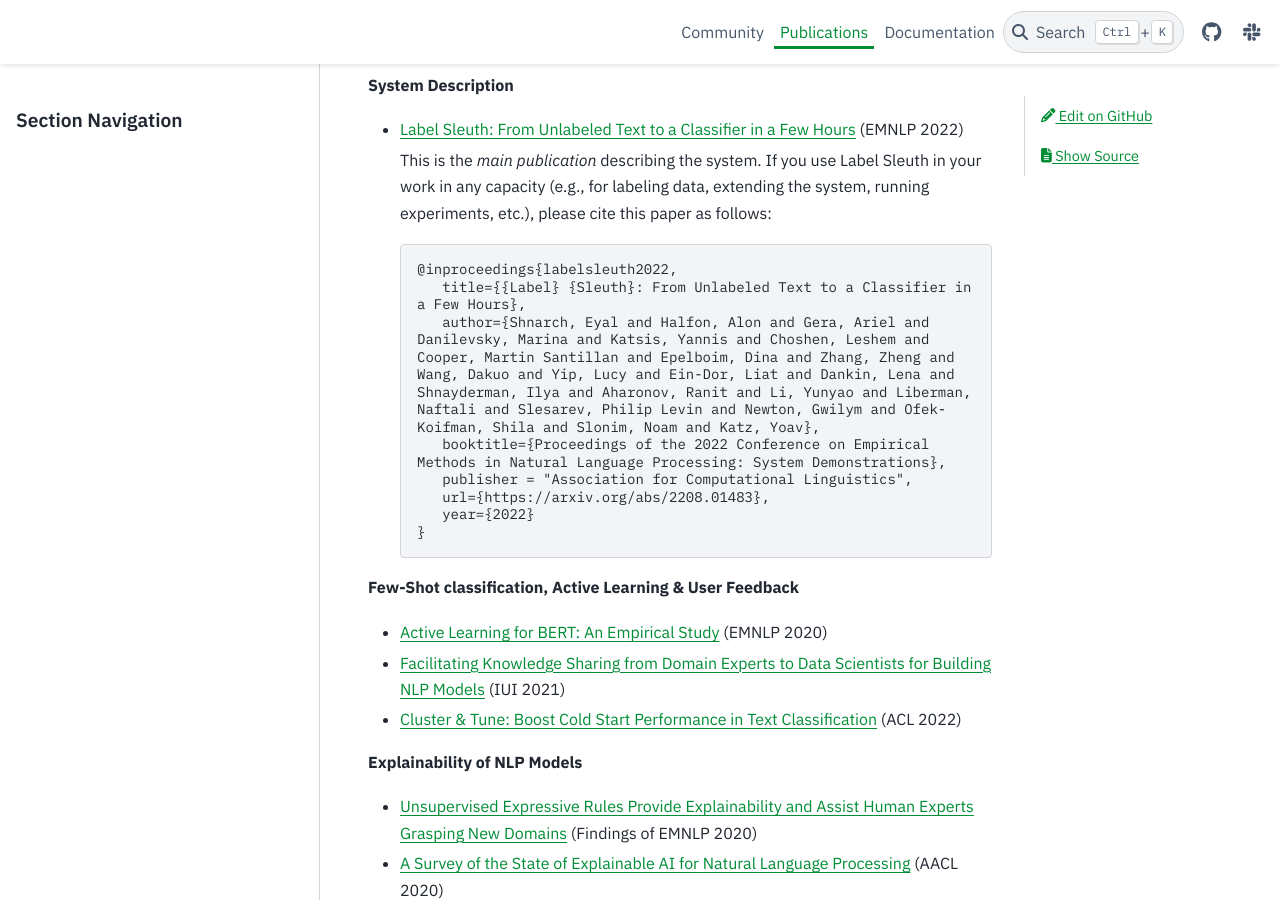
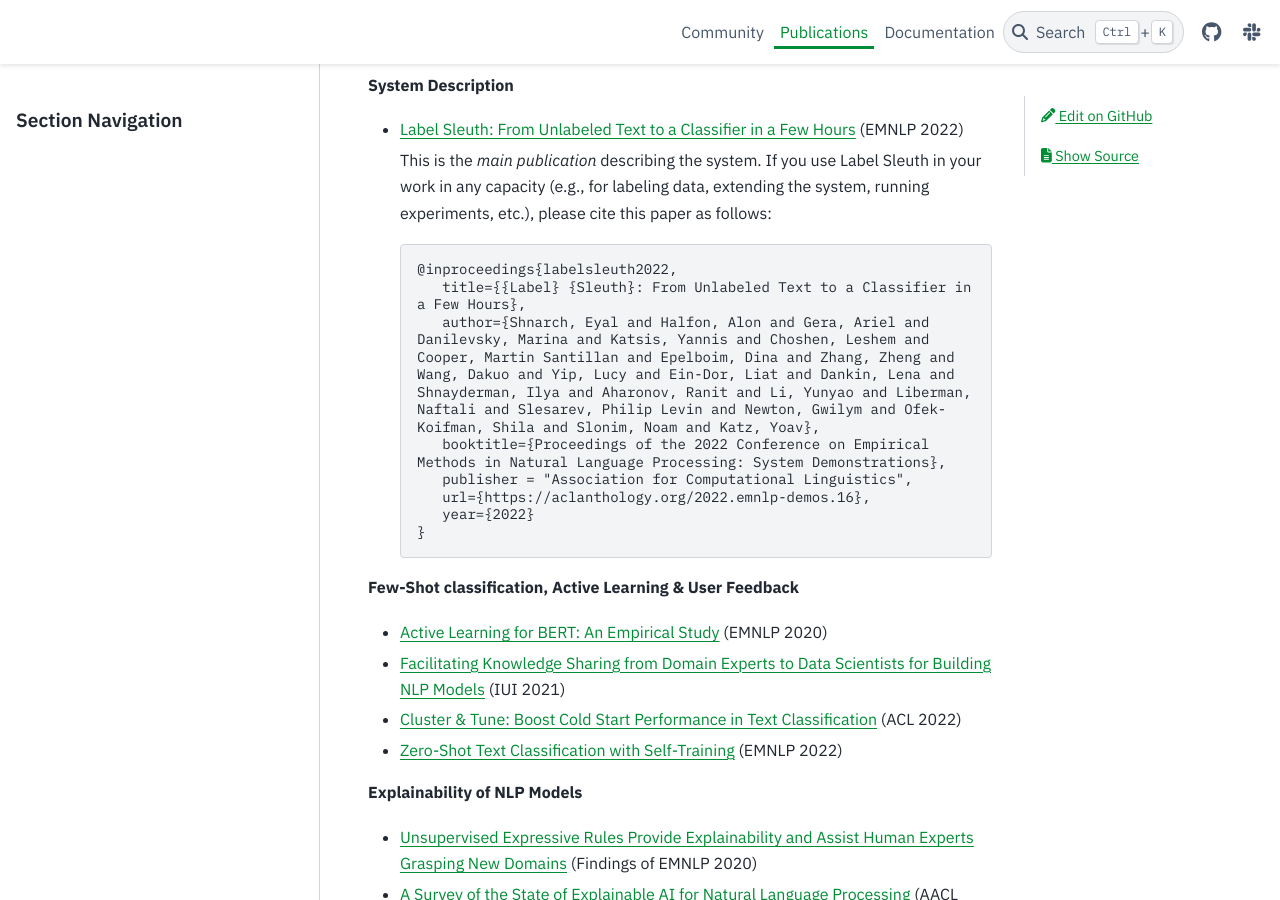
Before and after one commit to label-sleuth/label-sleuth.org, a Sphinx documentation site: the page built from docs/publications.md, in a window 1280 px wide and 900 px high, scrolled down 209 px. Built offline with Sphinx 7.4.7 and the PyData theme 0.15.4, drawn with Linux system fonts in a browser that asks for light colours; some of the changed lines change nothing that is shown.

Commit message:
Bring publications page up to date

````diff
--- a/docs/publications.md
+++ b/docs/publications.md
@@ -3,7 +3,7 @@
 This page lists works published by the Label Sleuth core team on system components and related aspects:
 
 **System Description**
-- [Label Sleuth: From Unlabeled Text to a Classifier in a Few Hours](https://arxiv.org/abs/2208.01483) (EMNLP 2022)
+- [Label Sleuth: From Unlabeled Text to a Classifier in a Few Hours](https://aclanthology.org/2022.emnlp-demos.16) (EMNLP 2022)
 
    This is the _main publication_ describing the system. If you use Label Sleuth in your work in any capacity (e.g., for labeling data, extending the system, running experiments, etc.), please cite this paper as follows:
 
@@ -13,7 +13,7 @@
       author={Shnarch, Eyal and Halfon, Alon and Gera, Ariel and Danilevsky, Marina and Katsis, Yannis and Choshen, Leshem and Cooper, Martin Santillan and Epelboim, Dina and Zhang, Zheng and Wang, Dakuo and Yip, Lucy and Ein-Dor, Liat and Dankin, Lena and Shnayderman, Ilya and Aharonov, Ranit and Li, Yunyao and Liberman, Naftali and Slesarev, Philip Levin and Newton, Gwilym and Ofek-Koifman, Shila and Slonim, Noam and Katz, Yoav},
       booktitle={Proceedings of the 2022 Conference on Empirical Methods in Natural Language Processing: System Demonstrations},
       publisher = "Association for Computational Linguistics",
-      url={https://arxiv.org/abs/2208.01483},
+      url={https://aclanthology.org/2022.emnlp-demos.16},
       year={2022}
    }
    ```
@@ -22,6 +22,7 @@
 - [Active Learning for BERT: An Empirical Study](https://aclanthology.org/2020.emnlp-main.638/) (EMNLP 2020)
 - [Facilitating Knowledge Sharing from Domain Experts to Data Scientists for Building NLP Models](https://dl.acm.org/doi/10.1145/3397481.3450637?cid=81474694114) (IUI 2021)
 - [Cluster & Tune: Boost Cold Start Performance in Text Classification](https://aclanthology.org/2022.acl-long.526/) (ACL 2022)
+- [Zero-Shot Text Classification with Self-Training](https://aclanthology.org/2022.emnlp-main.73) (EMNLP 2022)
 
 **Explainability of NLP Models**
 * [Unsupervised Expressive Rules Provide Explainability and Assist Human Experts Grasping New Domains](https://aclanthology.org/2020.findings-emnlp.243/) (Findings of EMNLP 2020)
@@ -32,5 +33,5 @@
 * [Explainability for Natural Language Processing](https://xainlp.github.io/kddtutorial/) (KDD 2021 Tutorial)
 
 **Evaluation of Interactive ML Systems**
-* [A Simulation-Based Evaluation Framework for Interactive AI Systems and Its Application](https://www.aaai.org/AAAI22Papers/IAAI-00142-HanafiM.pdf) (IAAI 2022)
-* [InteractEva: A Simulation-Based Evaluation Framework for Interactive AI Systems](https://www.aaai.org/AAAI22Papers/DEMO-00309-KatsisY.pdf) (AAAI 2022 Demo)
+* [A Simulation-Based Evaluation Framework for Interactive AI Systems and Its Application](https://ojs.aaai.org/index.php/AAAI/article/view/21541) (IAAI 2022)
+* [InteractEva: A Simulation-Based Evaluation Framework for Interactive AI Systems](https://ojs.aaai.org/index.php/AAAI/article/view/21721) (AAAI 2022 Demo)
````
